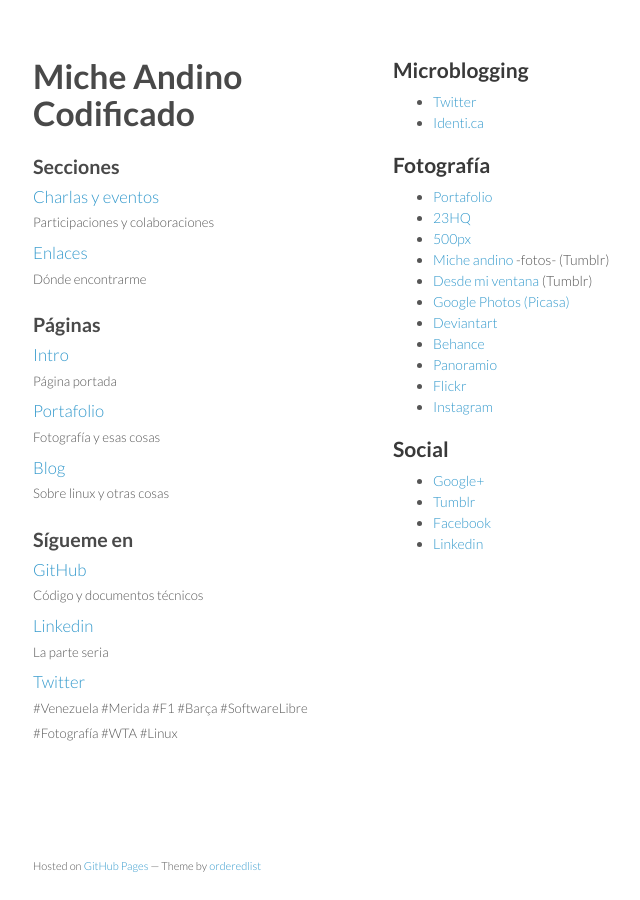
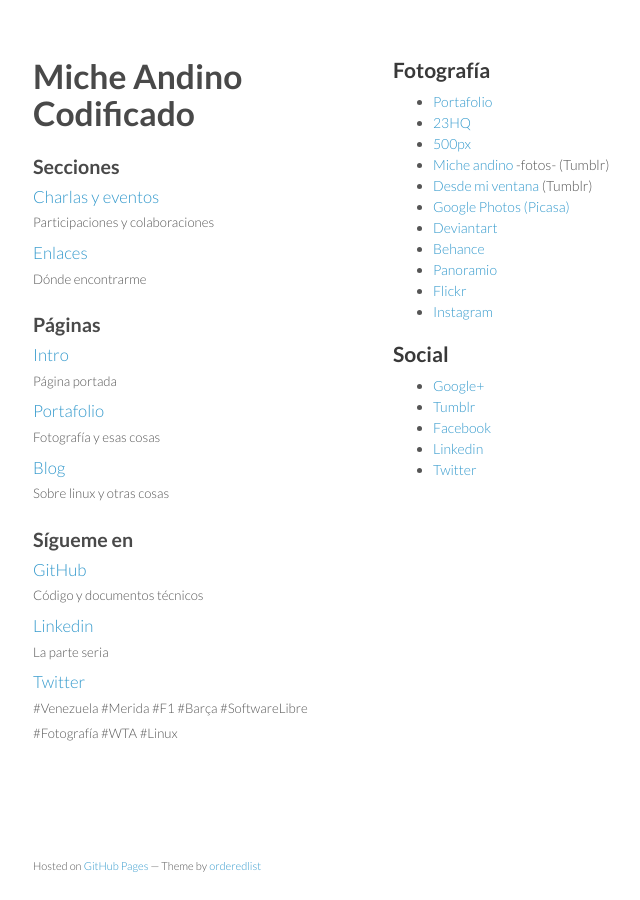
Before and after one commit to davidhdz/davidhdz.github.io, a Jekyll site: the page built from links.html, in a window 1280 px wide. Shown: the whole page, without its empty margins (177-817 px from the left). Built offline with Jekyll 4.4.1, drawn with Linux system fonts in a browser that asks for light colours; nearby versions of some CDN libraries; Markdown is read by kramdown in place of the engine named in the settings; comment, search, counter and statistics services are not loaded.

Commit message:
Enlaces actualizados

```diff
--- a/links.html
+++ b/links.html
@@ -2,12 +2,6 @@
 layout: default
 title: Enlaces
 ---
-
-<h2>Microblogging</h2>
-<ul>
-<li><a href="http://twitter.com/davidhdz/" target="_blank">Twitter</a></li>
-<li><a href="http://identi.ca/davidhdz/" target="_blank">Identi.ca</a></li>
-</ul>
 
 <h2>Fotografía</h2>
 <ul>
@@ -16,7 +10,7 @@
 <li><a href="http://500px.com/davidhdz" target="_blank">500px&nbsp;</a></li>
 <li><a href="http://davidhdz.tumblr.com/tagged/fotograf%C3%ADa" target="_blank">Miche andino</a> -fotos- (Tumblr)<br /></li>
 <li><a href="http://desdemiventana.tumblr.com/" target="_blank">Desde mi ventana</a> (Tumblr)</li>
-<li><a href="https://plus.google.com/photos/101925008848025662712" target="_blank">Google Photos (Picasa)</a><br /></li>
+<li><a href="http://plus.google.com/photos/+DavidHernandez/albums" target="_blank">Google Photos (Picasa)</a><br /></li>
 <li><a href="http://davidhdz.deviantart.com/gallery/" target="_blank">Deviantart</a></li>
 <li><a href="http://www.behance.net/davidhdz" target="_blank">Behance </a><br /></li>
 <li><a href="http://www.panoramio.com/user/davidhdz" target="_blank">Panoramio </a><br /></li>
```
Also changed, not shown: other parts of links.html (+2 -1 lines).
